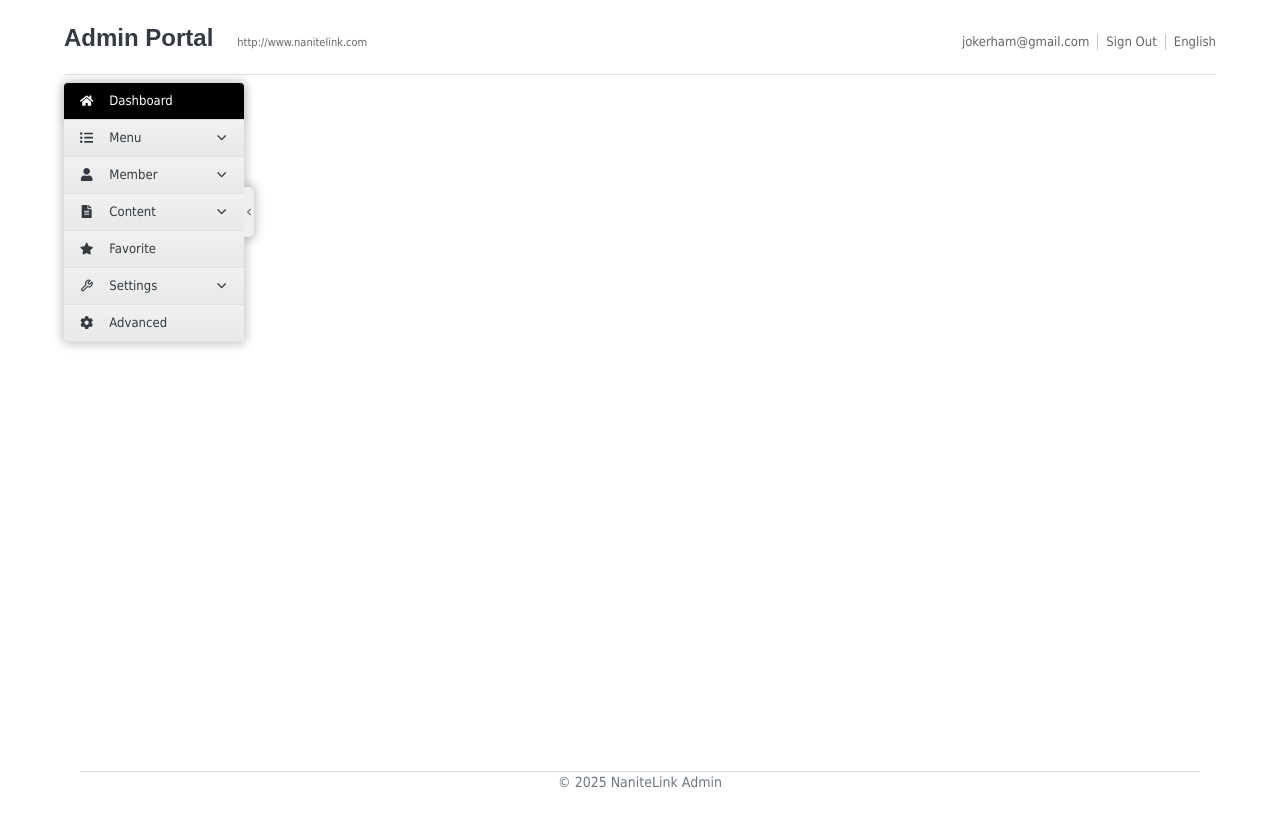
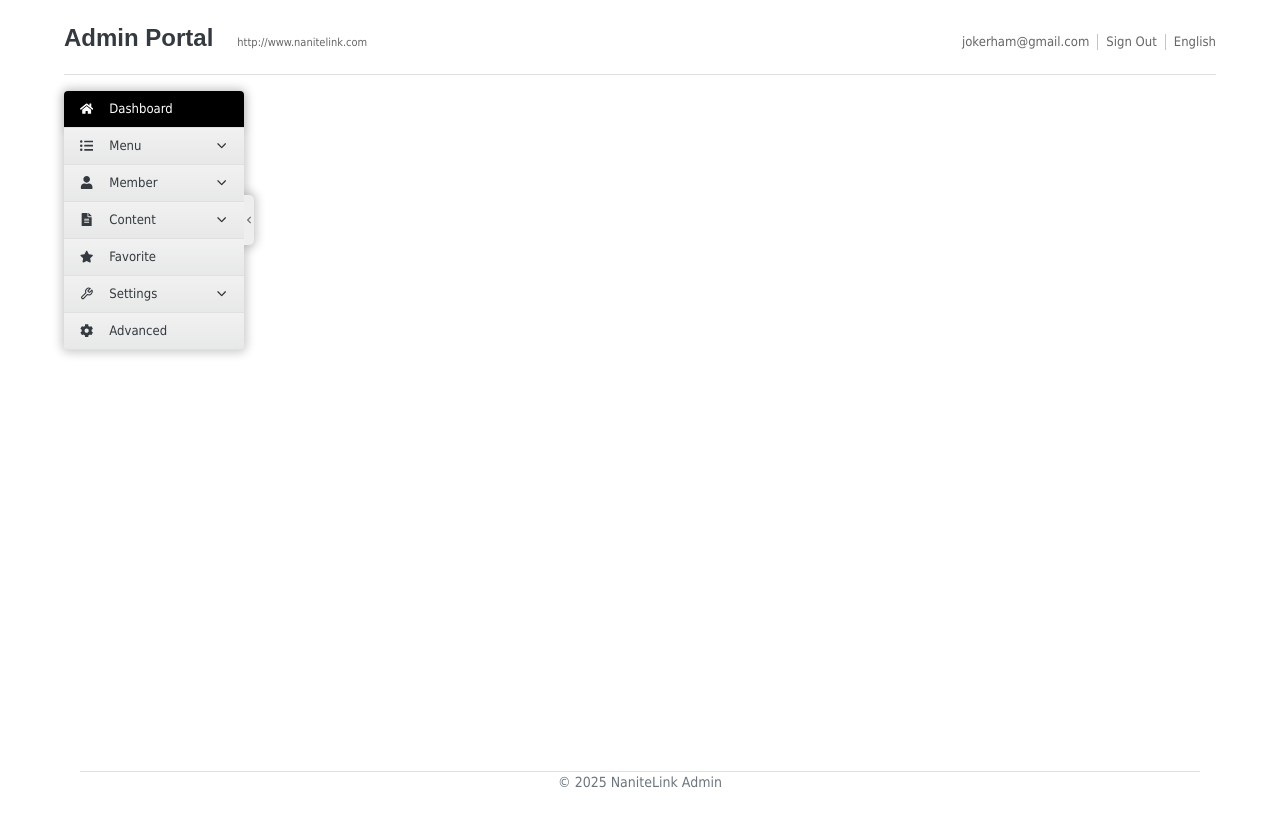
Before and after one commit to jokerham/Nanitlink-Aws, a React (Create React App) app: page /admin in a window 1280 px wide. Built offline with nearby package versions, Linux system fonts and the light colour scheme.

Commit message:
provided more spaces between contents.

```diff
--- a/src/layout/admin/index.tsx
+++ b/src/layout/admin/index.tsx
@@ -13,9 +13,9 @@ const Layout = () => {
       <Container sx={{display: 'flex',
           flexDirection: 'column',
           minHeight: '100vh' }}>
-        <ColumnBox sx={{minHeight: '100vh'}}>
+        <ColumnBox sx={{minHeight: '100vh', gap: 2}}>
           <Header />
-          <RowBox sx={{ flex: 1, display: 'flex' }}>
+          <RowBox sx={{ flex: 1, display: 'flex', gap: 3 }}>
             <SideMenu />
             <ColumnBox sx={{ flex: 1 }}>
               <Outlet />
```
